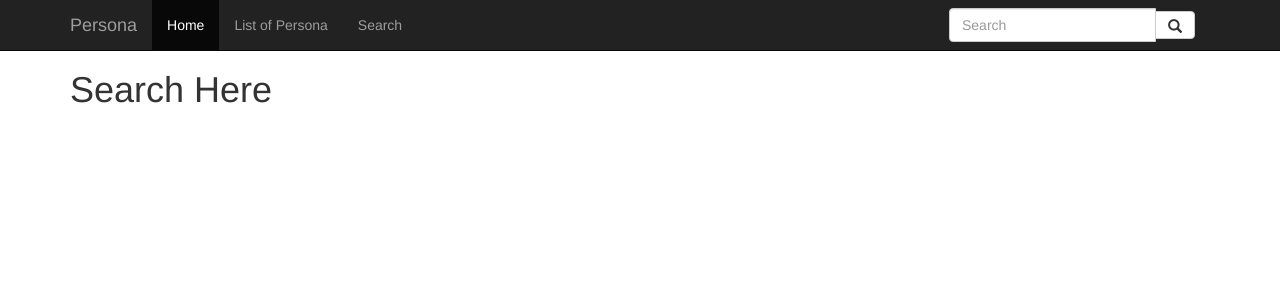
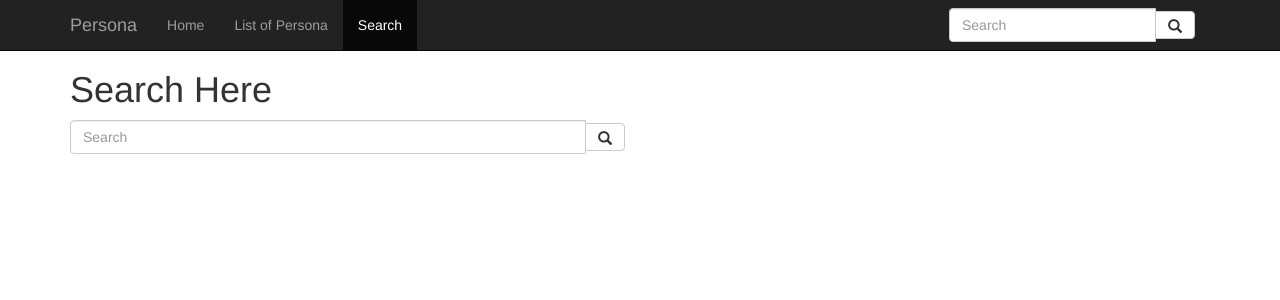
Before and after one commit to 40053531/Catalogue, a Flask app: page /search/ in a window 1280 px wide. Shown: the top 300 px of the page. Run offline with Flask 2, Linux system fonts and the light colour scheme; some libraries are stand-ins or nearby versions.

Commit message:
Search page complete for when wrong and no input was given, nav bar fixed so active highlights current page user is on

```diff
--- a/src/main.py
+++ b/src/main.py
@@ -9,7 +9,7 @@ keys = ['name','arcana','startinglevel','inherits','reflects','absorbs','blocks'
 
 izanagi = ['Izanagi','Fool','1','Electric','-','-','Dark','Electric','Wind','img/Izanagi.jpg']
 pixie = ['Pixie','Magician','2','Ice','-','-','-','Wind','Fire','img/Pixie.jpg']
-saki_mitama =['Saki Mitama','Priestess','11','Recovery','-','-','-','Ice','Wind','img/Saki_Mitama.jpg']
+saki_mitama =['Saki Mitama','Priestess','11','Recovery','-','-','-','Ice','Wind','img/SakiMitama.png']
 senri = ['Senri','Empress','9','Recovery','-','-','Fire','-','Electric','img/Senri.jpg']
 oberon = ['Oberon','Emperor','12','Electric','-','-','Electric','Fire','Wind','img/Oberon.jpg']
 omoikane = ['Omoikane','Hierophant','7','Electric','-','-','-','Electric','Ice','img/Omoikane.jpg']
@@ -60,7 +60,7 @@ def search():
       if search_term in p['name']:
         results.append(dict(p))
     if results == []:
-      return('noSearch.html')
+      return render_template('noSearch.html',search_term=search_term)
     else:
       return render_template('search.html',results=results)
 
--- a/src/templates/base.html
+++ b/src/templates/base.html
@@ -21,22 +21,29 @@
           <span class="icon-bar"></span>
           <span class="icon-bar"></span>
         </button>
-        <a class="navbar-brand" href="#Home">Persona</a>
+        <a class="navbar-brand" href="{{url_for('root')}}">Persona</a>
       </div>
       <div id="navbar" class="collapse navbar-collapse">
         <ul class="nav navbar-nav">
-          <li class="active"><a href="{{ url_for('root')}} ">Home</a></li>
-          <li><a href="{{ url_for('list')}}">List of Persona</a></li>
-          <li><a href="{{ url_for('search')}}">Search</a></li>
+          <li {% if request.path=="/" %}class="active"{% endif %}>
+            <a href="{{ url_for('root')}} ">Home</a>
+          </li>
+          <li {% if request.path=="/list/" %}class="active"{% endif %}>
+            <a href="{{ url_for('list')}}">List of Persona</a>
+          </li>
+          <li {% if request.path=="/search/" %}class="active"{% endif %}>
+            <a href="{{ url_for('search')}}">Search</a>
+          </li>
         </ul>
         <form class="navbar-form pull-right" role="search" action="/search/">
-        <div class="input-group">
-          <input type="text" class="form-control" placeholder="Search" name="q" >
-          <div class="input-group-btn">
-            <button class="btn btn-default" type="submit" id="search_btn" ><i class="glyphicon
-            glyphicon-search"></i>
-          </div>
-        </form>
+          <div class="input-group">
+            <input type="text" class="form-control" placeholder="Search" name="q" >
+            <div class="input-group-btn">
+              <button class="btn btn-default" type="submit" id="search_btn" >
+                <i class="glyphicon glyphicon-search"></i>
+              </button>
+            </div>
+          </form>
       </div>
     </nav>
 
--- a/src/templates/noSearch.html
+++ b/src/templates/noSearch.html
@@ -1,4 +1,21 @@
 {% extends "base.html" %}
 {% block content %}
-  <h1> Search Here</h1>
+  {% if search_term == null %}
+    <h1> Search Here</h1>
+  {% else %}
+    <h1> Search for {{ search_term }} found nothing, try again</h1>
+  {% endif %}
+
+  <div class="row">
+    <form class="col-lg-6" role="search" action="/search/">
+      <div class="input-group">
+        <input type="text" class="form-control" placeholder="Search" name="q">
+        <span class="input-group-btn">
+          <button class="btn btn-default" type="submit" id="search-btn">
+            <i class="glyphicon glyphicon-search"></i>
+          </button>
+        </span>
+      </div>
+    </div>
+  </div>
 {% endblock %}
```
Also changed, not shown: src/static/img/Omoikane.jpg, src/static/img/SakiMitama.png (added), 1 other file.
